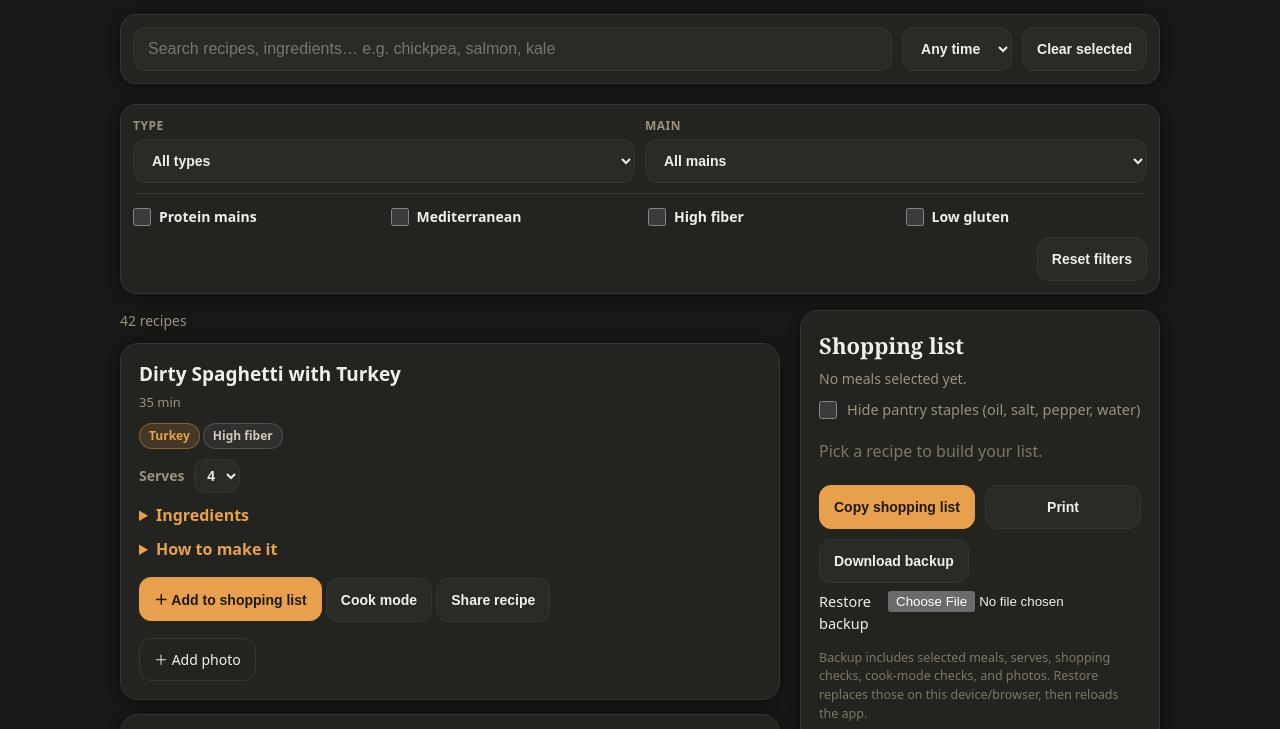
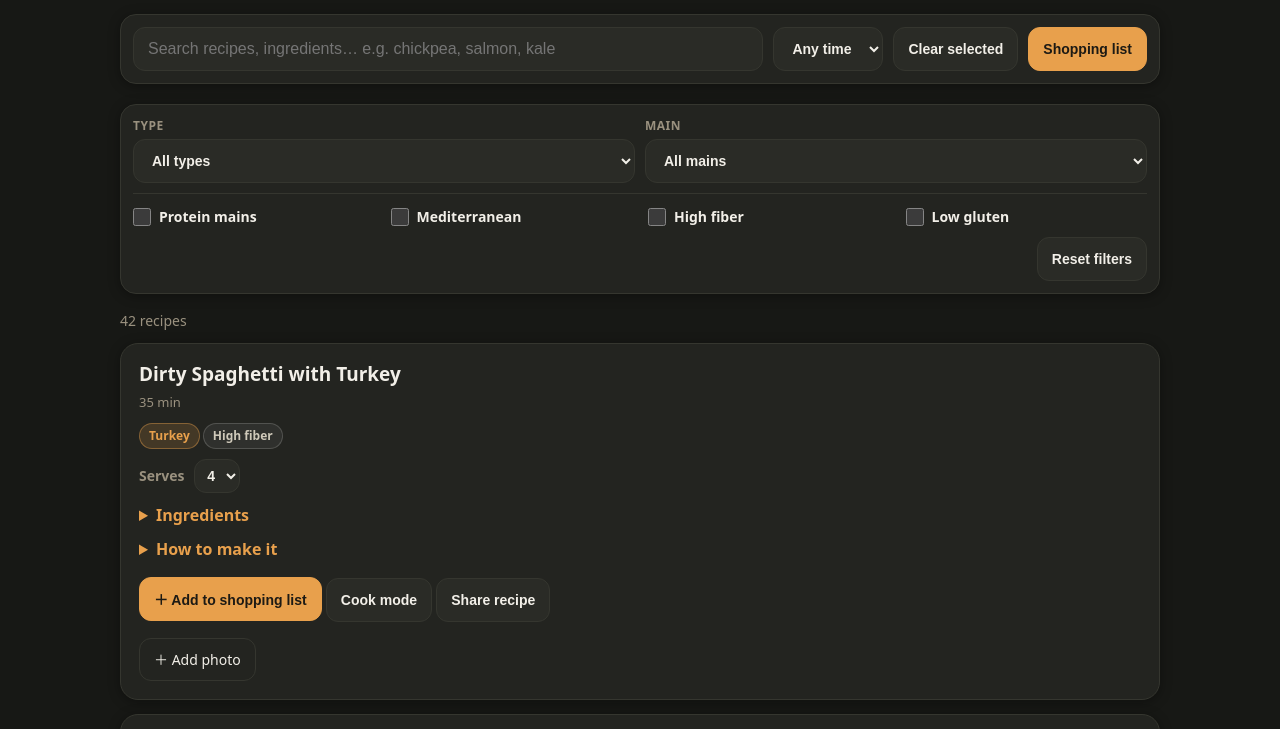
Before and after one commit to nickdgow/nick-recipes, a plain HTML site: page index.html in a window 1280 px wide. Shown: the part 71-800 px from the top of the page. Drawn offline with Linux system fonts and the light colour scheme.

Commit message:
Shopping list is now its own view, opened from the top button

```diff
--- a/index.html
+++ b/index.html
@@ -21,8 +21,7 @@ button.primary{background:var(--accent);color:#1d1a14;border-color:var(--accent)
 button.primary:hover{background:var(--accent-dark)}
 button.selected{background:var(--pill);color:var(--accent);border-color:var(--accent)}
 input:focus-visible,select:focus-visible,button:focus-visible{outline:2px solid var(--accent);outline-offset:2px}
-.grid{display:grid;grid-template-columns:1fr 360px;gap:20px;align-items:start}
-@media(max-width:800px){.grid{grid-template-columns:1fr}body{padding:20px 14px}h1{font-size:28px}}
+@media(max-width:800px){body{padding:20px 14px}h1{font-size:28px}}
 .card{background:var(--card);border:1px solid var(--line);border-radius:18px;padding:18px;margin-bottom:14px;box-shadow:var(--shadow);transition:transform .15s ease,box-shadow .15s ease}
 .card:hover{transform:translateY(-1px);box-shadow:0 2px 6px rgba(0,0,0,.45),0 12px 28px rgba(0,0,0,.4)}
 .card h3{margin:0 0 6px;font-size:19px;line-height:1.3}
@@ -48,8 +47,6 @@ details .ing-list{margin-bottom:4px}
 .step{margin:0 0 10px}
 .step-num{display:inline-block;font-weight:700;color:var(--accent);margin-right:6px}
 .steps-empty{color:var(--faint);font-style:italic}
-aside{position:sticky;top:20px}
-@media(max-width:800px){aside{position:static}}
 .shop{background:var(--card);border:1px solid var(--line);border-radius:18px;padding:18px;box-shadow:var(--shadow)}
 .shop h2{margin:0 0 6px;font-family:Georgia,'Times New Roman',serif;font-size:22px}
 #shopCount{margin:0 0 10px;color:var(--muted);font-size:14px}
@@ -81,7 +78,7 @@ aside{position:sticky;top:20px}
 .shop .tip{font-size:12.5px;color:var(--faint);margin:14px 0 0;line-height:1.5}
 details{margin-top:10px} summary{cursor:pointer;font-weight:700;color:var(--accent)}
 footer{font-size:12.5px;color:var(--faint);margin-top:22px;padding-top:16px;border-top:1px solid var(--line)}
-@media print{body,.card,.shop{background:#fff!important;color:#000!important}.toolbar,.filters,button{display:none!important}.grid{grid-template-columns:1fr}aside{position:static}.card{box-shadow:none;break-inside:avoid}.meta,.tip,#shopCount,.result-count,.ing-list{color:#333!important}.tag{background:#eee!important;color:#333!important;border-color:#ddd!important}summary{color:#000!important}}
+@media print{body,.card,.shop{background:#fff!important;color:#000!important}.toolbar,.filters,button{display:none!important}.card{box-shadow:none;break-inside:avoid}.meta,.tip,#shopCount,.result-count,.ing-list{color:#333!important}.tag{background:#eee!important;color:#333!important;border-color:#ddd!important}summary{color:#000!important}}
 
 .filters{display:flex;gap:10px;flex-wrap:wrap;align-items:flex-end;margin:0 0 16px;padding:12px;background:var(--card);border:1px solid var(--line);border-radius:16px;box-shadow:var(--shadow)}
 .filters label{display:flex;flex-direction:column;gap:4px;font-size:12px;font-weight:700;color:var(--muted);text-transform:uppercase;letter-spacing:.04em}
@@ -96,13 +93,17 @@ footer{font-size:12.5px;color:var(--faint);margin-top:22px;padding-top:16px;bord
 .result-count{margin:0 0 12px;color:var(--muted);font-size:14px}
 .backup-row{display:flex;gap:8px;flex-wrap:wrap;margin-top:10px;align-items:center}
 .backup-label{font-size:13px}
+#recipesView[hidden],#shopView[hidden]{display:none}
+.shop-top{margin:0 0 14px}
 </style></head>
 <body>
 <h1>Nick's Recipes</h1>
+<div id="recipesView">
 <div class="toolbar">
 <input id="q" type="search" placeholder="Search recipes, ingredients… e.g. chickpea, salmon, kale">
 <select id="time"><option value="">Any time</option><option value="20">≤ 20 min</option><option value="30">≤ 30 min</option><option value="45">≤ 45 min</option></select>
 <button id="clear">Clear selected</button>
+<button id="shopBtn" class="primary">Shopping list</button>
 </div>
 <div class="filters">
 <label>Type<select id="typeF"><option value="">All types</option></select></label>
@@ -115,8 +116,12 @@ footer{font-size:12.5px;color:var(--faint);margin-top:22px;padding-top:16px;bord
 </div>
 <button id="resetFilters">Reset filters</button>
 </div>
-<div class="grid"><div><p id="resultCount" class="result-count"></p><div id="list"></div></div>
-<aside><div class="shop"><h2>Shopping list</h2><p id="shopCount">No meals selected yet.</p><label class="staple-toggle"><input type="checkbox" id="hideStaples"> Hide pantry staples (oil, salt, pepper, water)</label><ul id="shop"></ul><div class="shop-actions"><button class="primary" id="copy">Copy shopping list</button><button id="print">Print</button></div><div class="backup-row"><button id="backupBtn">Download backup</button><label class="backup-label">Restore backup <input type="file" id="restoreInput" accept=".json,application/json"></label></div><p class="tip">Backup includes selected meals, serves, shopping checks, cook-mode checks, and photos. Restore replaces those on this device/browser, then reloads the app.</p><p class="tip">Tip: matching ingredients are added together and grouped by section. Items with different units, or vague amounts, stay separate — check them before you shop.</p></div></aside></div>
+<p id="resultCount" class="result-count"></p><div id="list"></div>
+</div>
+<div id="shopView" hidden>
+<p class="shop-top"><button id="backBtn">← Back to recipes</button></p>
+<div class="shop"><h2>Shopping list</h2><p id="shopCount">No meals selected yet.</p><label class="staple-toggle"><input type="checkbox" id="hideStaples"> Hide pantry staples (oil, salt, pepper, water)</label><ul id="shop"></ul><div class="shop-actions"><button class="primary" id="copy">Copy shopping list</button><button id="print">Print</button></div><div class="backup-row"><button id="backupBtn">Download backup</button><label class="backup-label">Restore backup <input type="file" id="restoreInput" accept=".json,application/json"></label></div><p class="tip">Backup includes selected meals, serves, shopping checks, cook-mode checks, and photos. Restore replaces those on this device/browser, then reloads the app.</p><p class="tip">Tip: matching ingredients are added together and grouped by section. Items with different units, or vague amounts, stay separate — check them before you shop.</p></div>
+</div>
 <div id="cookModal" class="cook-modal" hidden><div class="cook-card"><button id="cookClose" class="cook-close">✕ Close</button><h2 id="cookTitle"></h2><p id="cookMeta" class="meta"></p><h3>Ingredients</h3><ul id="cookIngredients" class="ing-list"></ul><h3>How to make it</h3><ol id="cookSteps" class="cook-steps"></ol><p><button id="cookReset">Reset checked steps</button></p></div></div>
 <footer>42 recipes — starters, Notion, Instagram-inspired, and Hong Kong-style. Low-gluten · Mediterranean-style.</footer>
 <script>
@@ -475,6 +480,7 @@ function render(){
  currentShopItems=[]; let shopHtml='';
  groups.forEach(g=>{if(!grouped[g].length)return; shopHtml+='<li class="shop-group">'+g+'</li>'; grouped[g].forEach(it=>{const idx=currentShopItems.length; currentShopItems.push(it); shopHtml+='<li><label><input type="checkbox" '+(checkedShop.has(it.key)?'checked':'')+' onclick="toggleShopByIndex('+idx+',this)"> '+it.text+'</label></li>'});});
  countEl.textContent=selected.size?`${selected.size} meal(s) selected · ${shownItems.length} ingredients${hiddenItems.length?` · ${hiddenItems.length} staples hidden`:''}`:'No meals selected yet.';
+ const shopBtnEl=document.getElementById('shopBtn');if(shopBtnEl)shopBtnEl.textContent=selected.size?`Shopping list (${selected.size})`:'Shopping list';
  shopEl.innerHTML=shopHtml||'<li class="empty">Pick a recipe to build your list.</li>';
  saveSelected(); saveServes();
 }
@@ -483,6 +489,9 @@ document.getElementById('q').addEventListener('input',render); document.getEleme
 document.getElementById('typeF').addEventListener('change',render); document.getElementById('mainF').addEventListener('change',render); const proteinFEl=document.getElementById('proteinF'); if(proteinFEl)proteinFEl.addEventListener('change',render); ['medF','fiberF','gfF'].forEach(id=>{const el=document.getElementById(id);if(el)el.addEventListener('change',render)});
 document.getElementById('resetFilters').onclick=()=>{document.getElementById('q').value='';document.getElementById('time').value='';document.getElementById('typeF').value='';document.getElementById('mainF').value='';const pf=document.getElementById('proteinF');if(pf)pf.checked=false;['medF','fiberF','gfF'].forEach(id=>{const el=document.getElementById(id);if(el)el.checked=false});render()};
 document.getElementById('clear').onclick=()=>{selected.clear();checkedShop.clear();saveCheckedShop();render()};
+window.showView=(v)=>{const rv=document.getElementById('recipesView'),sv=document.getElementById('shopView');if(rv)rv.hidden=v!=='recipes';if(sv)sv.hidden=v!=='shop';window.scrollTo(0,0)};
+document.getElementById('shopBtn').onclick=()=>showView('shop');
+document.getElementById('backBtn').onclick=()=>showView('recipes');
 document.getElementById('copy').onclick=()=>{const t=[...document.querySelectorAll('#shop li')].map(li=>li.textContent.trim()).join('\n');navigator.clipboard.writeText('Shopping list\n'+t).then(()=>alert('Copied!'))};
 document.getElementById('print').onclick=()=>window.print();
 const hideStaplesEl=document.getElementById('hideStaples'); if(hideStaplesEl){hideStaplesEl.checked=hideStaples; hideStaplesEl.addEventListener('change',()=>setHideStaples(hideStaplesEl.checked))};
```
